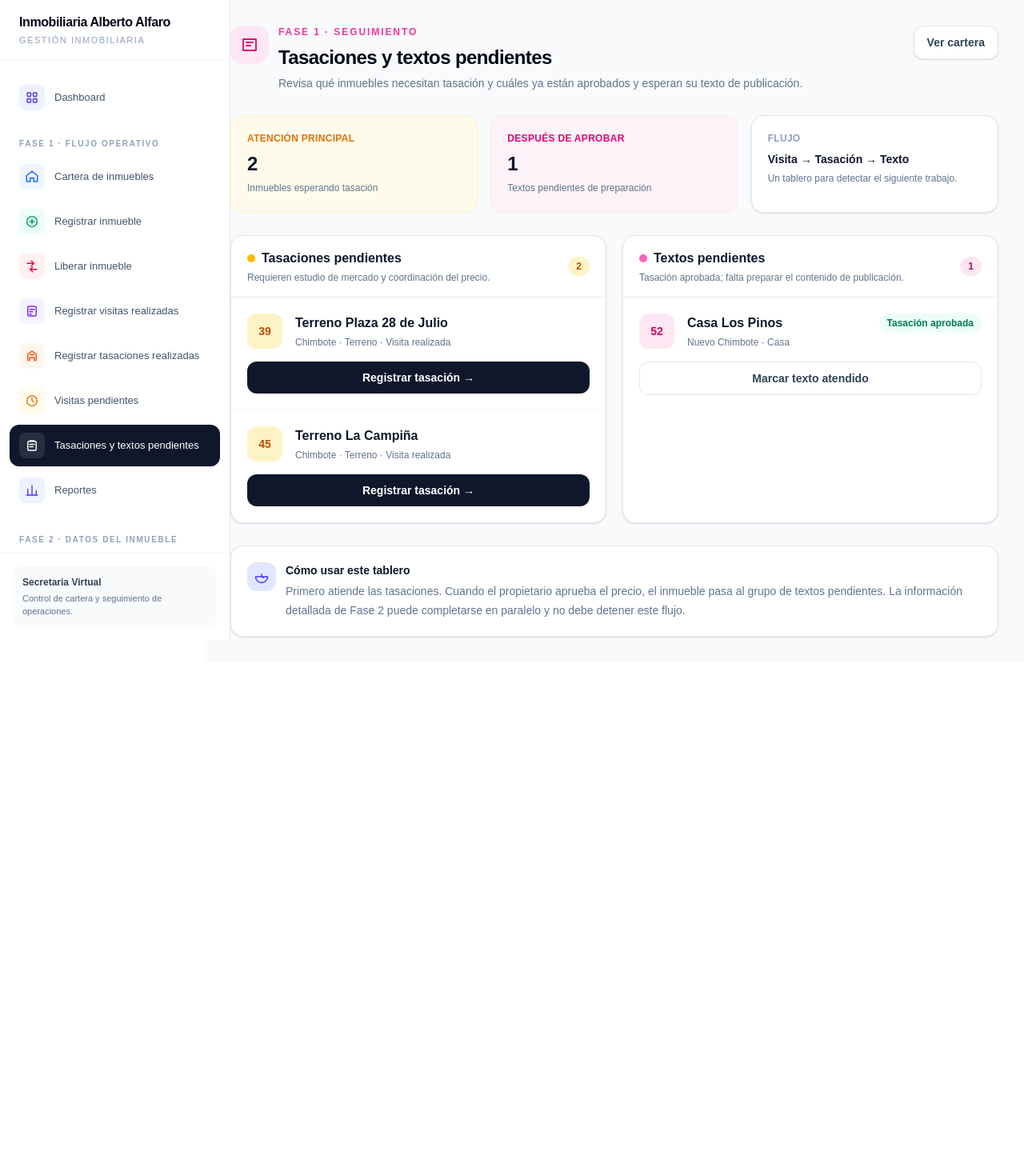
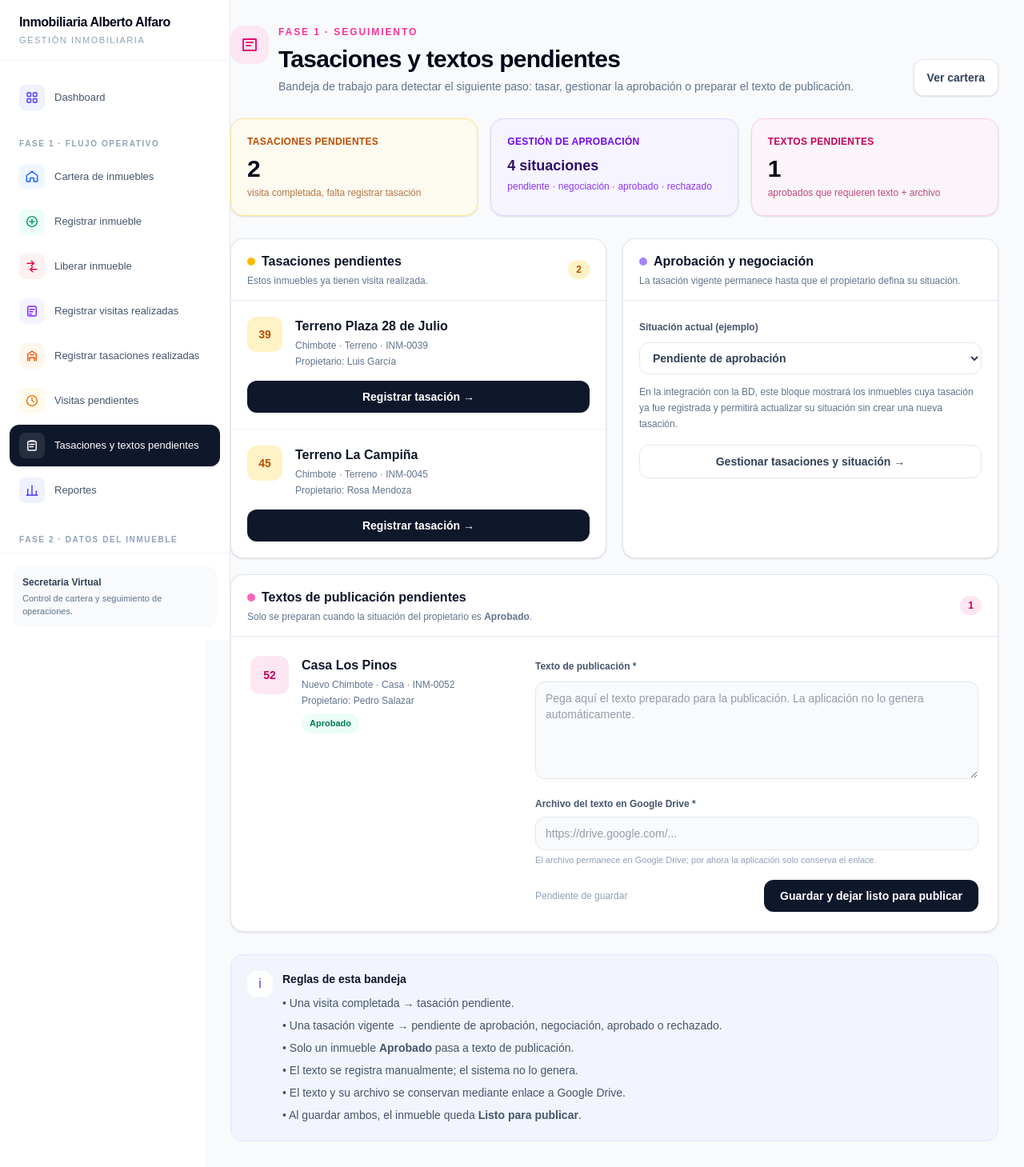
Before and after one commit to cpumaricramoori01-projx/inmobiliaria-alfaro, a Next.js app: page /tasaciones-textos-pendientes in a window 1280 px wide. Shown: the whole page at 80% size. Before the commit the page ends 828 px from the top, so only its background shows below. Built offline with nearby package versions, Linux system fonts and the light colour scheme.

Commit message:
Refactorizar bandeja de tasaciones y textos

```diff
--- a/app/tasaciones-textos-pendientes/page.tsx
+++ b/app/tasaciones-textos-pendientes/page.tsx
@@ -4,43 +4,59 @@ import Link from "next/link";
 import { useState } from "react";
 
 type Pendiente = {
+  id: string;
   posicion: string;
   nombre: string;
   estado: string;
   ubicacion: string;
   tipo: string;
+  propietario: string;
 };
 
 const tasacionesIniciales: Pendiente[] = [
-  { posicion: "39", nombre: "Terreno Plaza 28 de Julio", estado: "Visita realizada", ubicacion: "Chimbote", tipo: "Terreno" },
-  { posicion: "45", nombre: "Terreno La Campiña", estado: "Visita realizada", ubicacion: "Chimbote", tipo: "Terreno" },
+  { id: "INM-0039", posicion: "39", nombre: "Terreno Plaza 28 de Julio", estado: "Visita realizada", ubicacion: "Chimbote", tipo: "Terreno", propietario: "Luis García" },
+  { id: "INM-0045", posicion: "45", nombre: "Terreno La Campiña", estado: "Visita realizada", ubicacion: "Chimbote", tipo: "Terreno", propietario: "Rosa Mendoza" },
 ];
 
 const textosIniciales: Pendiente[] = [
-  { posicion: "52", nombre: "Casa Los Pinos", estado: "Tasación aprobada", ubicacion: "Nuevo Chimbote", tipo: "Casa" },
+  { id: "INM-0052", posicion: "52", nombre: "Casa Los Pinos", estado: "Aprobado", ubicacion: "Nuevo Chimbote", tipo: "Casa", propietario: "Pedro Salazar" },
 ];
+
+const situaciones = ["Pendiente de aprobación", "En negociación", "Aprobado", "Rechazado"];
 
 export default function Page() {
   const [tasaciones, setTasaciones] = useState(tasacionesIniciales);
   const [textos, setTextos] = useState(textosIniciales);
+  const [situacionesActuales, setSituacionesActuales] = useState<Record<string, string>>({});
   const [mensaje, setMensaje] = useState("");
+  const [texto, setTexto] = useState<Record<string, string>>({});
+  const [enlacesDrive, setEnlacesDrive] = useState<Record<string, string>>({});
+  const [guardados, setGuardados] = useState<Record<string, boolean>>({});
 
-  const atenderTasacion = (nombre: string) => {
-    setTasaciones((actuales) => actuales.filter((item) => item.nombre !== nombre));
-    setMensaje(`“${nombre}” fue enviado al registro de tasación.`);
-    setTimeout(() => setMensaje(""), 3500);
+  const guardarTexto = (item: Pendiente) => {
+    if (!texto[item.id]?.trim()) {
+      setMensaje(`Escribe el texto de publicación de “${item.nombre}” antes de guardar.`);
+      return;
+    }
+    if (!enlacesDrive[item.id]?.trim()) {
+      setMensaje(`Agrega el enlace de Google Drive del archivo de “${item.nombre}”.`);
+      return;
+    }
+    setGuardados((actual) => ({ ...actual, [item.id]: true }));
+    setMensaje(`El texto de “${item.nombre}” quedó listo para publicar. Se guardó el texto y el enlace de Google Drive.`);
+    window.setTimeout(() => setMensaje(""), 4500);
   };
 
-  const atenderTexto = (nombre: string) => {
-    setTextos((actuales) => actuales.filter((item) => item.nombre !== nombre));
-    setMensaje(`“${nombre}” quedó marcado como texto atendido.`);
-    setTimeout(() => setMensaje(""), 3500);
+  const atenderTasacion = (item: Pendiente) => {
+    setTasaciones((actuales) => actuales.filter((actual) => actual.id !== item.id));
+    setMensaje(`“${item.nombre}” fue enviado a Registrar tasaciones. La situación y la tasación vigente se completarán en esa etapa.`);
+    window.setTimeout(() => setMensaje(""), 4500);
   };
 
   return (
-    <main className="min-h-screen bg-slate-50 p-6 lg:p-8">
+    <main className="min-h-screen bg-slate-50 p-5 lg:p-8">
       <div className="mx-auto max-w-6xl">
-        <div className="flex flex-col gap-4 sm:flex-row sm:items-start sm:justify-between">
+        <div className="flex flex-col gap-5 lg:flex-row lg:items-end lg:justify-between">
           <div className="flex gap-3">
             <div className="flex h-12 w-12 shrink-0 items-center justify-center rounded-2xl bg-pink-100 text-pink-600">
               <svg viewBox="0 0 24 24" className="h-6 w-6" fill="none" stroke="currentColor" strokeWidth="1.8">
@@ -48,47 +64,33 @@ export default function Page() {
               </svg>
             </div>
             <div>
-              <p className="text-xs font-bold uppercase tracking-[0.16em] text-pink-500">
-                Fase 1 · Seguimiento
-              </p>
-              <h1 className="mt-2 text-2xl font-bold tracking-tight text-slate-950">
-                Tasaciones y textos pendientes
-              </h1>
-              <p className="mt-1 max-w-2xl text-sm leading-6 text-slate-500">
-                Revisa qué inmuebles necesitan tasación y cuáles ya están aprobados y esperan su texto de publicación.
+              <p className="text-xs font-bold uppercase tracking-[0.16em] text-pink-500">Fase 1 · Seguimiento</p>
+              <h1 className="mt-2 text-3xl font-bold tracking-tight text-slate-950">Tasaciones y textos pendientes</h1>
+              <p className="mt-1 max-w-3xl text-sm leading-6 text-slate-500">
+                Bandeja de trabajo para detectar el siguiente paso: tasar, gestionar la aprobación o preparar el texto de publicación.
               </p>
             </div>
           </div>
-
-          <Link
-            href="/cartera"
-            className="inline-flex items-center justify-center rounded-xl border border-slate-200 bg-white px-4 py-2.5 text-sm font-semibold text-slate-700 shadow-sm"
-          >
-            Ver cartera
-          </Link>
+          <Link href="/cartera" className="inline-flex items-center justify-center rounded-xl border border-slate-200 bg-white px-4 py-3 text-sm font-semibold text-slate-700 shadow-sm hover:bg-slate-50">Ver cartera</Link>
         </div>
 
-        {mensaje && (
-          <div className="mt-6 rounded-2xl border border-emerald-200 bg-emerald-50 px-4 py-3 text-sm font-medium text-emerald-700">
-            {mensaje}
-          </div>
-        )}
+        {mensaje && <div className="mt-6 rounded-2xl border border-emerald-200 bg-emerald-50 px-4 py-3 text-sm font-semibold text-emerald-800">{mensaje}</div>}
 
         <section className="mt-7 grid gap-4 sm:grid-cols-3">
-          <div className="rounded-2xl border border-amber-100 bg-amber-50 p-5">
-            <p className="text-xs font-semibold uppercase tracking-wide text-amber-600">Atención principal</p>
-            <p className="mt-2 text-2xl font-bold text-slate-900">{tasaciones.length}</p>
-            <p className="mt-1 text-xs leading-5 text-slate-500">Inmuebles esperando tasación</p>
+          <div className="rounded-2xl border border-amber-200 bg-amber-50/70 p-5 shadow-sm">
+            <p className="text-xs font-semibold uppercase tracking-wide text-amber-700">Tasaciones pendientes</p>
+            <p className="mt-2 text-3xl font-bold text-slate-950">{tasaciones.length}</p>
+            <p className="mt-1 text-xs text-amber-800/70">visita completada, falta registrar tasación</p>
           </div>
-          <div className="rounded-2xl border border-pink-100 bg-pink-50 p-5">
-            <p className="text-xs font-semibold uppercase tracking-wide text-pink-600">Después de aprobar</p>
-            <p className="mt-2 text-2xl font-bold text-slate-900">{textos.length}</p>
-            <p className="mt-1 text-xs leading-5 text-slate-500">Textos pendientes de preparación</p>
+          <div className="rounded-2xl border border-violet-200 bg-violet-50/70 p-5 shadow-sm">
+            <p className="text-xs font-semibold uppercase tracking-wide text-violet-700">Gestión de aprobación</p>
+            <p className="mt-2 text-lg font-bold text-violet-950">4 situaciones</p>
+            <p className="mt-1 text-xs text-violet-700/80">pendiente · negociación · aprobado · rechazado</p>
           </div>
-          <div className="rounded-2xl border border-slate-200 bg-white p-5 shadow-sm">
-            <p className="text-xs font-semibold uppercase tracking-wide text-slate-400">Flujo</p>
-            <p className="mt-2 text-sm font-bold text-slate-900">Visita → Tasación → Texto</p>
-            <p className="mt-1 text-xs leading-5 text-slate-500">Un tablero para detectar el siguiente trabajo.</p>
+          <div className="rounded-2xl border border-pink-200 bg-pink-50/70 p-5 shadow-sm">
+            <p className="text-xs font-semibold uppercase tracking-wide text-pink-700">Textos pendientes</p>
+            <p className="mt-2 text-3xl font-bold text-slate-950">{textos.length}</p>
+            <p className="mt-1 text-xs text-pink-800/70">aprobados que requieren texto + archivo</p>
           </div>
         </section>
 
@@ -96,116 +98,105 @@ export default function Page() {
           <section className="overflow-hidden rounded-2xl border border-slate-200 bg-white shadow-sm">
             <div className="flex items-center justify-between border-b border-slate-200 px-5 py-4">
               <div>
-                <div className="flex items-center gap-2">
-                  <span className="h-2.5 w-2.5 rounded-full bg-amber-400" />
-                  <h2 className="font-bold text-slate-900">Tasaciones pendientes</h2>
+                <div className="flex items-center gap-2"><span className="h-2.5 w-2.5 rounded-full bg-amber-400" /><h2 className="font-bold text-slate-900">Tasaciones pendientes</h2></div>
+                <p className="mt-1 text-xs text-slate-500">Estos inmuebles ya tienen visita realizada.</p>
               </div>
-                <p className="mt-1 text-xs text-slate-500">
-                  Requieren estudio de mercado y coordinación del precio.
-                </p>
+              <span className="rounded-full bg-amber-100 px-2.5 py-1 text-xs font-bold text-amber-700">{tasaciones.length}</span>
             </div>
-              <span className="rounded-full bg-amber-100 px-2.5 py-1 text-xs font-bold text-amber-700">
-                {tasaciones.length}
-              </span>
-            </div>
-
             <div className="divide-y divide-slate-100">
               {tasaciones.map((item) => (
-                <article key={item.posicion} className="p-5">
+                <article key={item.id} className="p-5">
                   <div className="flex items-start gap-4">
-                    <div className="flex h-11 w-11 shrink-0 items-center justify-center rounded-xl bg-amber-100 text-sm font-bold text-amber-700">
-                      {item.posicion}
-                    </div>
+                    <div className="flex h-11 w-11 shrink-0 items-center justify-center rounded-xl bg-amber-100 text-sm font-bold text-amber-700">{item.posicion}</div>
                     <div className="min-w-0 flex-1">
                       <h3 className="font-semibold text-slate-900">{item.nombre}</h3>
-                      <p className="mt-1 text-xs text-slate-500">
-                        {item.ubicacion} · {item.tipo} · {item.estado}
-                      </p>
+                      <p className="mt-1 text-xs text-slate-500">{item.ubicacion} · {item.tipo} · {item.id}</p>
+                      <p className="mt-1 text-xs text-slate-500">Propietario: {item.propietario}</p>
                     </div>
                   </div>
-                  <Link
-                    href="/registrar-tasaciones"
-                    onClick={() => atenderTasacion(item.nombre)}
-                    className="mt-4 inline-flex w-full items-center justify-center rounded-xl bg-slate-900 px-4 py-2.5 text-sm font-semibold text-white transition hover:bg-slate-800"
-                  >
-                    Registrar tasación →
-                  </Link>
+                  <Link href="/registrar-tasaciones" onClick={() => atenderTasacion(item)} className="mt-4 inline-flex w-full items-center justify-center rounded-xl bg-slate-900 px-4 py-2.5 text-sm font-semibold text-white hover:bg-slate-800">Registrar tasación →</Link>
                 </article>
               ))}
-
-              {tasaciones.length === 0 && (
-                <div className="px-5 py-10 text-center">
-                  <p className="font-semibold text-slate-800">No hay tasaciones pendientes</p>
-                  <p className="mt-1 text-sm text-slate-500">El siguiente foco estará en los textos.</p>
-                </div>
-              )}
+              {tasaciones.length === 0 && <div className="px-5 py-10 text-center"><p className="font-semibold text-slate-800">No hay tasaciones pendientes</p><p className="mt-1 text-sm text-slate-500">El siguiente foco estará en aprobación o textos.</p></div>}
             </div>
           </section>
 
           <section className="overflow-hidden rounded-2xl border border-slate-200 bg-white shadow-sm">
+            <div className="border-b border-slate-200 px-5 py-4">
+              <div className="flex items-center gap-2"><span className="h-2.5 w-2.5 rounded-full bg-violet-400" /><h2 className="font-bold text-slate-900">Aprobación y negociación</h2></div>
+              <p className="mt-1 text-xs text-slate-500">La tasación vigente permanece hasta que el propietario defina su situación.</p>
+            </div>
+            <div className="p-5">
+              <label className="text-xs font-semibold text-slate-600">
+                Situación actual (ejemplo)
+                <select className="mt-2 w-full rounded-xl border border-slate-200 bg-white px-3 py-2.5 text-sm text-slate-700">
+                  <option>Pendiente de aprobación</option>
+                  {situaciones.slice(1).map((situacion) => <option key={situacion}>{situacion}</option>)}
+                </select>
+              </label>
+              <p className="mt-3 text-xs leading-5 text-slate-500">En la integración con la BD, este bloque mostrará los inmuebles cuya tasación ya fue registrada y permitirá actualizar su situación sin crear una nueva tasación.</p>
+              <Link href="/registrar-tasaciones" className="mt-4 inline-flex w-full items-center justify-center rounded-xl border border-slate-200 bg-white px-4 py-2.5 text-sm font-semibold text-slate-700 hover:bg-slate-50">Gestionar tasaciones y situación →</Link>
+            </div>
+          </section>
+        </div>
+
+        <section className="mt-5 overflow-hidden rounded-2xl border border-slate-200 bg-white shadow-sm">
           <div className="flex items-center justify-between border-b border-slate-200 px-5 py-4">
             <div>
-                <div className="flex items-center gap-2">
-                  <span className="h-2.5 w-2.5 rounded-full bg-pink-400" />
-                  <h2 className="font-bold text-slate-900">Textos pendientes</h2>
+              <div className="flex items-center gap-2"><span className="h-2.5 w-2.5 rounded-full bg-pink-400" /><h2 className="font-bold text-slate-900">Textos de publicación pendientes</h2></div>
+              <p className="mt-1 text-xs text-slate-500">Solo se preparan cuando la situación del propietario es <strong>Aprobado</strong>.</p>
             </div>
-                <p className="mt-1 text-xs text-slate-500">
-                  Tasación aprobada; falta preparar el contenido de publicación.
-                </p>
-              </div>
-              <span className="rounded-full bg-pink-100 px-2.5 py-1 text-xs font-bold text-pink-700">
-                {textos.length}
-              </span>
+            <span className="rounded-full bg-pink-100 px-2.5 py-1 text-xs font-bold text-pink-700">{textos.length}</span>
           </div>
 
           <div className="divide-y divide-slate-100">
             {textos.map((item) => (
-                <article key={item.posicion} className="p-5">
-                  <div className="flex items-start gap-4">
-                    <div className="flex h-11 w-11 shrink-0 items-center justify-center rounded-xl bg-pink-100 text-sm font-bold text-pink-700">
-                      {item.posicion}
+              <article key={item.id} className="p-5 lg:p-6">
+                <div className="flex flex-col gap-4 lg:flex-row lg:items-start">
+                  <div className="flex items-start gap-4 lg:min-w-[340px] lg:flex-1">
+                    <div className="flex h-12 w-12 shrink-0 items-center justify-center rounded-xl bg-pink-100 text-sm font-bold text-pink-700">{item.posicion}</div>
+                    <div>
+                      <h3 className="font-semibold text-slate-900">{item.nombre}</h3>
+                      <p className="mt-1 text-xs text-slate-500">{item.ubicacion} · {item.tipo} · {item.id}</p>
+                      <p className="mt-1 text-xs text-slate-500">Propietario: {item.propietario}</p>
+                      <span className="mt-2 inline-flex rounded-full bg-emerald-50 px-2.5 py-1 text-[11px] font-semibold text-emerald-700">Aprobado</span>
                     </div>
-                    <div className="min-w-0 flex-1">
-                      <h3 className="font-semibold text-slate-900">{item.nombre}</h3>
-                      <p className="mt-1 text-xs text-slate-500">
-                        {item.ubicacion} · {item.tipo}
-                      </p>
                   </div>
-                    <span className="shrink-0 rounded-full bg-emerald-50 px-2.5 py-1 text-xs font-semibold text-emerald-700">
-                      {item.estado}
-                    </span>
+
+                  <div className="w-full lg:max-w-2xl">
+                    <label className="text-xs font-semibold text-slate-600">Texto de publicación *</label>
+                    <textarea rows={5} value={texto[item.id] ?? ""} onChange={(e) => { setTexto((a) => ({ ...a, [item.id]: e.target.value })); setGuardados((a) => ({ ...a, [item.id]: false })); }} placeholder="Pega aquí el texto preparado para la publicación. La aplicación no lo genera automáticamente." className="mt-2 w-full resize-y rounded-xl border border-slate-200 bg-slate-50 px-3 py-2.5 text-sm text-slate-700 outline-none focus:border-pink-300 focus:bg-white focus:ring-2 focus:ring-pink-100" />
+                    <label className="mt-4 block text-xs font-semibold text-slate-600">Archivo del texto en Google Drive *</label>
+                    <input type="url" value={enlacesDrive[item.id] ?? ""} onChange={(e) => { setEnlacesDrive((a) => ({ ...a, [item.id]: e.target.value })); setGuardados((a) => ({ ...a, [item.id]: false })); }} placeholder="https://drive.google.com/..." className="mt-2 w-full rounded-xl border border-slate-200 bg-slate-50 px-3 py-2.5 text-sm text-slate-700 outline-none focus:border-pink-300 focus:bg-white focus:ring-2 focus:ring-pink-100" />
+                    <p className="mt-1 text-[11px] text-slate-400">El archivo permanece en Google Drive; por ahora la aplicación solo conserva el enlace.</p>
+
+                    <div className="mt-4 flex flex-col gap-3 sm:flex-row sm:items-center sm:justify-between">
+                      {guardados[item.id] ? <span className="rounded-full bg-emerald-50 px-3 py-2 text-xs font-bold text-emerald-700">✓ Listo para publicar</span> : <span className="text-xs text-slate-400">Pendiente de guardar</span>}
+                      <button type="button" onClick={() => { guardarTexto(item); setTextos((actuales) => guardados[item.id] ? actuales.filter((actual) => actual.id !== item.id) : actuales); }} className="rounded-xl bg-slate-900 px-5 py-2.5 text-sm font-semibold text-white hover:bg-slate-800">
+                        Guardar y dejar listo para publicar
+                      </button>
                     </div>
-                  <button
-                    onClick={() => atenderTexto(item.nombre)}
-                    className="mt-4 w-full rounded-xl border border-slate-200 bg-white px-4 py-2.5 text-sm font-semibold text-slate-700 transition hover:bg-slate-50"
-                  >
-                    Marcar texto atendido
-                  </button>
+                  </div>
+                </div>
               </article>
             ))}
-
-              {textos.length === 0 && (
-                <div className="px-5 py-10 text-center">
-                  <p className="font-semibold text-slate-800">No hay textos pendientes</p>
-                  <p className="mt-1 text-sm text-slate-500">No hay contenido esperando preparación.</p>
-                </div>
-              )}
+            {textos.length === 0 && <div className="px-5 py-10 text-center"><p className="font-semibold text-slate-800">No hay textos pendientes</p><p className="mt-1 text-sm text-slate-500">Los textos aprobados quedarán listos para la etapa de publicación.</p></div>}
           </div>
         </section>
-        </div>
 
-        <section className="mt-7 rounded-2xl border border-slate-200 bg-white p-5 shadow-sm">
+        <section className="mt-7 rounded-2xl border border-indigo-100 bg-indigo-50/60 p-5">
           <div className="flex gap-3">
-            <div className="flex h-9 w-9 shrink-0 items-center justify-center rounded-xl bg-indigo-100 text-indigo-600">
-              <svg viewBox="0 0 24 24" className="h-5 w-5" fill="none" stroke="currentColor" strokeWidth="1.8">
-                <path d="M12 8v4l2.5 1.5M21 12a9 9 0 1 1-18 0Z" strokeLinecap="round" strokeLinejoin="round" />
-              </svg>
-            </div>
+            <span className="flex h-8 w-8 shrink-0 items-center justify-center rounded-xl bg-white text-indigo-600">i</span>
             <div>
-              <p className="text-sm font-bold text-slate-900">Cómo usar este tablero</p>
-              <p className="mt-1 text-sm leading-6 text-slate-500">
-                Primero atiende las tasaciones. Cuando el propietario aprueba el precio, el inmueble pasa al grupo de textos pendientes. La información detallada de Fase 2 puede completarse en paralelo y no debe detener este flujo.
-              </p>
+              <p className="text-sm font-bold text-slate-900">Reglas de esta bandeja</p>
+              <ul className="mt-2 space-y-1 text-sm leading-6 text-slate-600">
+                <li>• Una visita completada → tasación pendiente.</li>
+                <li>• Una tasación vigente → pendiente de aprobación, negociación, aprobado o rechazado.</li>
+                <li>• Solo un inmueble <strong>Aprobado</strong> pasa a texto de publicación.</li>
+                <li>• El texto se registra manualmente; el sistema no lo genera.</li>
+                <li>• El texto y su archivo se conservan mediante enlace a Google Drive.</li>
+                <li>• Al guardar ambos, el inmueble queda <strong>Listo para publicar</strong>.</li>
+              </ul>
             </div>
           </div>
         </section>
```
Lines whose indentation alone changed are shown as unchanged.
